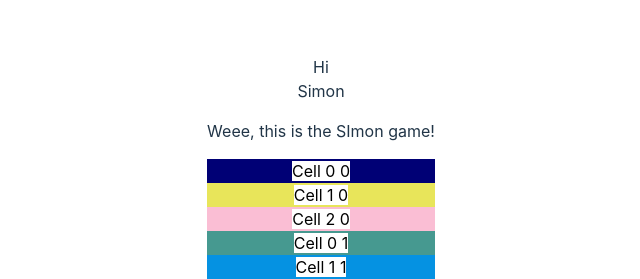
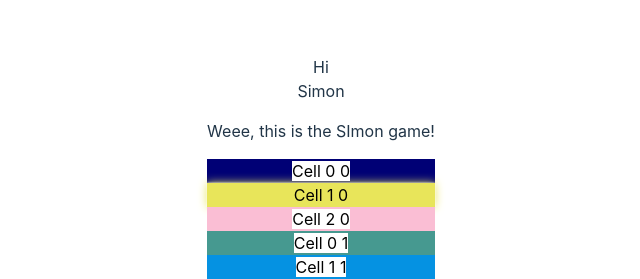
Before and after one commit to Peleton-011/graintertainment, a React (Vite) app: page / in a window 1280 px wide. Shown: the part 185-464 px from the top of the page, without its empty margins (319-959 px from the left). Built offline with nearby package versions, Linux system fonts and the light colour scheme.

Commit message:
Add some functionality
brain not working well enough to describe

```diff
--- a/src/components/simon/Cell.jsx
+++ b/src/components/simon/Cell.jsx
@@ -3,20 +3,23 @@ import { useContext } from "react";
 import { TileListContext } from "../../context/TileListContext";
 
 const Cell = ({ color, col, row }) => {
-	const tileList = useContext(TileListContext);
+	const {tileList, removeTile} = useContext(TileListContext);
 
 	return (
 		<div
 			className={
-				tileList[0] && tileList[0][0] == col && tileList[0][1] == row
+				tileList.length > 0 && tileList[0][0] == col && tileList[0][1] == row
 					? "active"
 					: "ass"
 			}
 			style={{ backgroundColor: color, color: color }}
+			onClick={() => {console.log(tileList.length > 0  && tileList[0][0] == col && tileList[0][1] == row
+                ? removeTile()
+                : "This is cell ", col, " ", row)}}
 		>
-            <span className="text">
-			Cell {col} {row}{" "}
-            </span>
+			<span className="text">
+				Cell {col} {row}{" "}
+			</span>
 		</div>
 	);
 };
--- a/src/context/TileListContext.jsx
+++ b/src/context/TileListContext.jsx
@@ -48,7 +48,4 @@ const TileListContextProvider = (props) => {
 	);
 };
 
-console.log(TileListContext)
-console.log(TileListContextProvider)
-
 export {TileListContext, TileListContextProvider}
--- a/src/games/Simon.jsx
+++ b/src/games/Simon.jsx
@@ -25,7 +25,7 @@ const Simon = () => {
 
 	return (
 		<>
-			<div onClick={() => console.log(getTileList())}>Simon</div>
+			<div onClick={() => console.log(newTileList())}>Simon</div>
 			<p>Weee, this is the SImon game!</p>
 			<Board size={difficulty} />
 		</>
```
